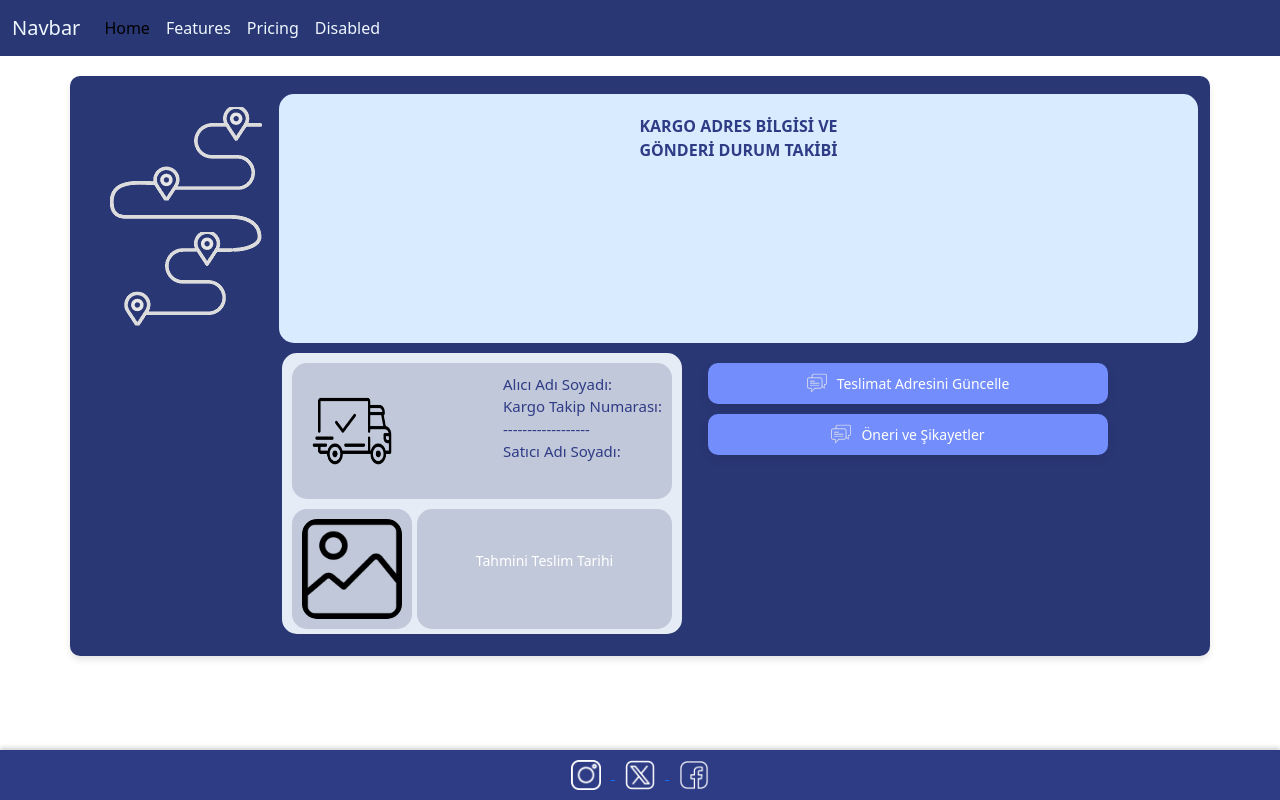
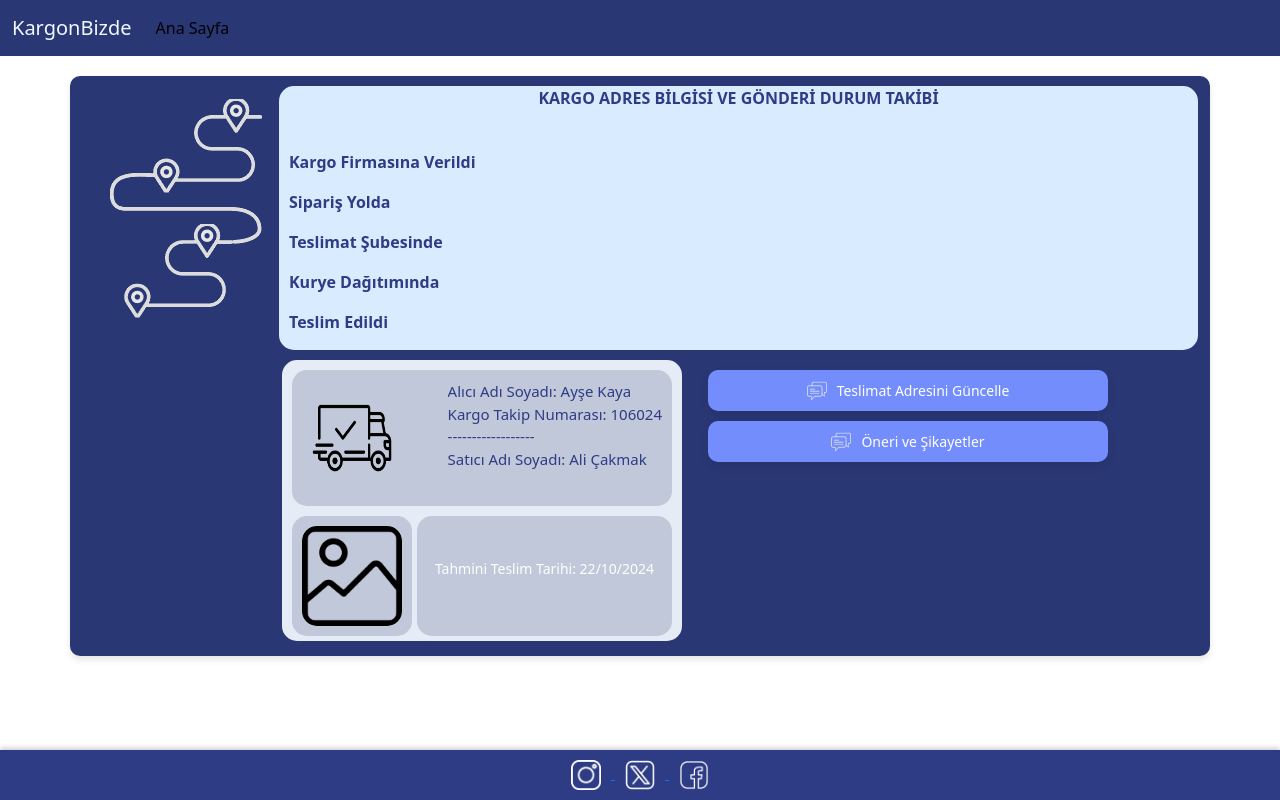
Before and after one commit to EniseAslan/Kargo_takip_sistemi, a PHP site: page / in a window 1280 px wide. Run offline with PHP 8.4, Linux system fonts and the light colour scheme.

Commit message:
css ve html düzenlemeleri

```diff
--- a/index.css
+++ b/index.css
@@ -34,17 +34,23 @@ overflow: hidden;
 
 }
 
+.header-info{
 
+  height: auto;
+  text-align: left;
+    padding-left: 10px;
+}
 .header {
 
-    flex: 1;
+    flex: 1px;
     background-color: #d9ecff;
     color: #2e3b85;
     border-radius: 15px;
-    padding: 20px;
+
     text-align: center;
     font-weight: bold;
     margin-top: 5px;
+
   }
 
 
--- a/index.html
+++ b/index.html
@@ -17,7 +17,7 @@
     <div>
       <nav class="navbar navbar-expand-lg" style="background-color: #293775">
         <div class="container-fluid">
-          <a class="navbar-brand" style="color: aliceblue" href="#">Navbar</a>
+          <a class="navbar-brand" style="color: aliceblue" href="#">KargonBizde</a>
           <button
             class="navbar-toggler"
             type="button"
@@ -31,10 +31,8 @@
           </button>
           <div class="collapse navbar-collapse" id="navbarNavAltMarkup">
             <div class="navbar-nav">
-              <a class="nav-link active" aria-current="page" href="#">Home</a>
-              <a class="nav-link" style="color: aliceblue" href="#">Features</a>
-              <a class="nav-link" style="color: aliceblue" href="#">Pricing</a>
-              <a class="nav-link disabled" style="color: aliceblue">Disabled</a>
+              <a class="nav-link active" aria-current="page" href="#">Ana Sayfa</a>
+
             </div>
           </div>
         </div>
@@ -44,7 +42,15 @@
       <div class="content">
         <div class=""><img src="img/resim.PNG" alt="resim" /></div>
         <div class="header">
-          <p>KARGO ADRES BİLGİSİ VE<br />GÖNDERİ DURUM TAKİBİ</p>
+          <p>KARGO ADRES BİLGİSİ VE GÖNDERİ DURUM TAKİBİ</p> <br>
+          <div class="header-info">
+          <p>Kargo Firmasına Verildi </p>
+          <p>Sipariş Yolda</p>
+          <p>Teslimat Şubesinde</p>
+          <p>Kurye Dağıtımında</p>
+          <p>Teslim Edildi</p>
+          <p></p>
+        </div>
         </div>
       </div>
       <div class="content">
@@ -56,8 +62,8 @@
 
             <div class="cargo-info">
               <p>
-                Alıcı Adı Soyadı:<br />Kargo Takip Numarası:<br />------------------<br />Satıcı
-                Adı Soyadı:
+                Alıcı Adı Soyadı: Ayşe Kaya<br />Kargo Takip Numarası: 106024<br />------------------<br />Satıcı
+                Adı Soyadı: Ali Çakmak
               </p>
             </div>
           </div>
@@ -69,7 +75,7 @@
             </div>
 
             <div class="delivery-date">
-              <p>Tahmini Teslim Tarihi</p>
+              <p>Tahmini Teslim Tarihi: 22/10/2024</p>
             </div>
           </div>
         </div>
```
